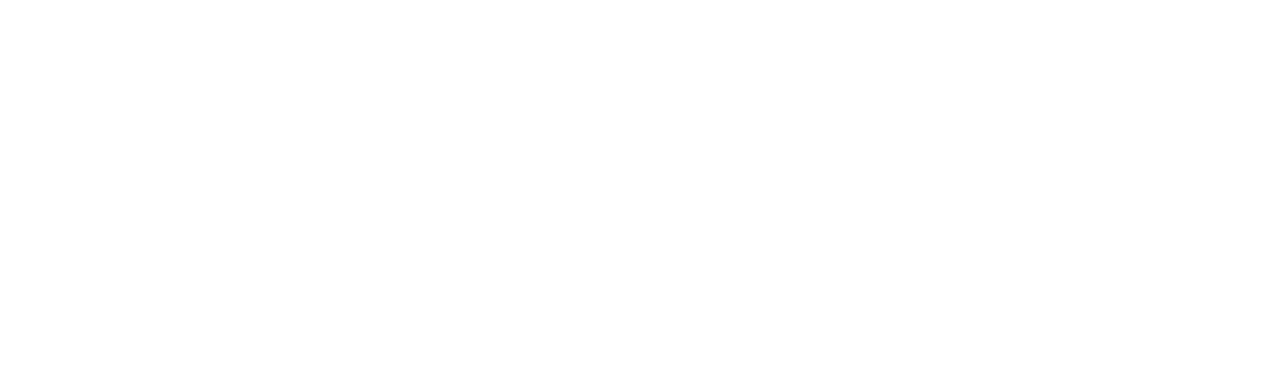
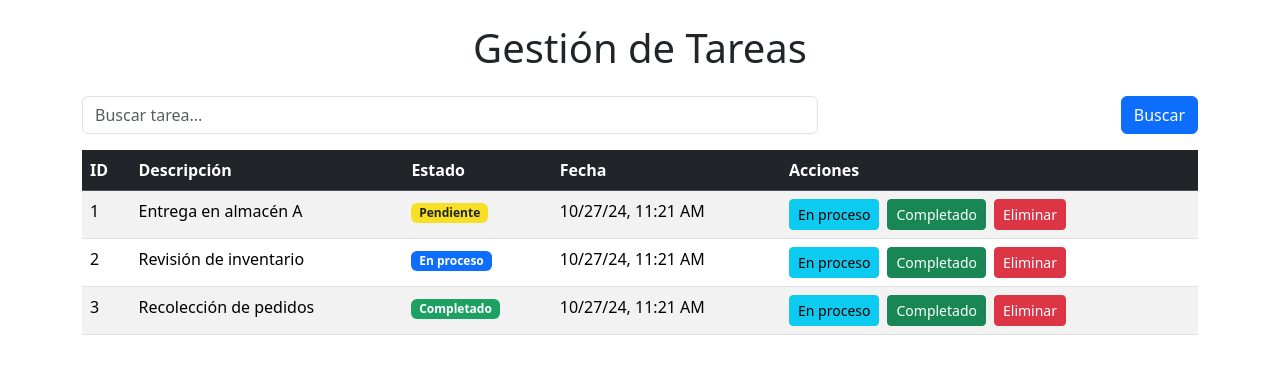
Before and after one commit to abrilmicaela/ProyectoFinal_Front, an Angular app: page /operario in a window 1280 px wide. Before the commit this address led to /. Shown: the top 374 px of the page. Built offline with nearby package versions, Linux system fonts and the light colour scheme.

Commit message:
Añadido componente operario y actualizado rutas y configuración

```diff
--- a/angular.json
+++ b/angular.json
@@ -89,5 +89,8 @@
         }
       }
     }
+  },
+  "cli": {
+    "analytics": false
   }
 }
--- a/src/app/app.routes.ts
+++ b/src/app/app.routes.ts
@@ -4,6 +4,7 @@
 import { FormularioPedidoComponent } from './components/pedido/formulario-pedido/formulario-pedido.component';
 import { InterfazComponent } from './pages/interfaz/interfaz.component';
 import { LoginComponent } from './pages/login/login.component';
+import { OperarioComponent } from './components/operario/operario.component';
 
 export const routes: Routes = [
   // Redirección inicial a 'home'
@@ -56,6 +57,10 @@
     path: 'pedido/:id/actualizar',
     component: FormularioPedidoComponent,
   },
+  {
+    path: 'operario',
+    component: OperarioComponent,
+  },
 
   // Ruta comodín para manejar rutas no definidas
   { path: '**', pathMatch: 'full', redirectTo: 'home' },
--- /dev/null
+++ b/src/app/components/operario/operario.component.html
@@ -0,0 +1,70 @@
+<div class="container my-4">
+  <h1 class="text-center mb-4">Gestión de Tareas</h1>
+
+  <!-- Filtro de búsqueda -->
+  <div class="row mb-3">
+    <div class="col-md-8">
+      <input
+        type="text"
+        class="form-control"
+        placeholder="Buscar tarea..."
+        [(ngModel)]="filterText"
+      />
+    </div>
+    <div class="col-md-4 text-end">
+      <button class="btn btn-primary" (click)="filtrarTareas()">Buscar</button>
+    </div>
+  </div>
+
+  <!-- Tabla de tareas -->
+  <table class="table table-striped table-hover">
+    <thead class="table-dark">
+      <tr>
+        <th scope="col">ID</th>
+        <th scope="col">Descripción</th>
+        <th scope="col">Estado</th>
+        <th scope="col">Fecha</th>
+        <th scope="col">Acciones</th>
+      </tr>
+    </thead>
+    <tbody>
+      <tr *ngFor="let tarea of tareas">
+        <td>{{ tarea.id }}</td>
+        <td>{{ tarea.descripcion }}</td>
+        <td>
+          <span
+            class="badge"
+            [ngClass]="{
+              'bg-warning text-dark': tarea.estado === 'Pendiente',
+              'bg-primary': tarea.estado === 'En proceso',
+              'bg-success': tarea.estado === 'Completado'
+            }"
+          >
+            {{ tarea.estado }}
+          </span>
+        </td>
+        <td>{{ tarea.fecha | date : "short" }}</td>
+        <td>
+          <button
+            class="btn btn-sm btn-info me-2"
+            (click)="actualizarEstado(tarea, 'En proceso')"
+          >
+            En proceso
+          </button>
+          <button
+            class="btn btn-sm btn-success me-2"
+            (click)="actualizarEstado(tarea, 'Completado')"
+          >
+            Completado
+          </button>
+          <button
+            class="btn btn-sm btn-danger"
+            (click)="eliminarTarea(tarea.id)"
+          >
+            Eliminar
+          </button>
+        </td>
+      </tr>
+    </tbody>
+  </table>
+</div>
--- /dev/null
+++ b/src/app/components/operario/operario.component.ts
@@ -0,0 +1,49 @@
+import { Component } from '@angular/core';
+import { CommonModule } from '@angular/common';
+import { FormsModule } from '@angular/forms';
+
+@Component({
+  selector: 'app-operario',
+  standalone: true,
+  imports: [CommonModule, FormsModule], // Importamos FormsModule
+  templateUrl: './operario.component.html',
+  styleUrls: ['./operario.component.css']
+})
+export class OperarioComponent {
+  tareas: any[] = [];
+  filterText: string = '';
+
+  constructor() {}
+
+  ngOnInit(): void {
+    // Inicializar datos de prueba
+    this.tareas = [
+      { id: 1, descripcion: 'Entrega en almacén A', estado: 'Pendiente', fecha: new Date() },
+      { id: 2, descripcion: 'Revisión de inventario', estado: 'En proceso', fecha: new Date() },
+      { id: 3, descripcion: 'Recolección de pedidos', estado: 'Completado', fecha: new Date() }
+    ];
+  }
+
+  actualizarEstado(tarea: any, nuevoEstado: string): void {
+    tarea.estado = nuevoEstado;
+    console.log(`Tarea ${tarea.id} actualizada a: ${nuevoEstado}`);
+  }
+
+  filtrarTareas(): void {
+    console.log(`Filtrando tareas que contienen: ${this.filterText}`);
+    // Simular filtrado
+    if (this.filterText.trim() === '') {
+      this.ngOnInit(); // Restaurar todas las tareas si no hay filtro
+    } else {
+      this.tareas = this.tareas.filter(tarea =>
+        tarea.descripcion.toLowerCase().includes(this.filterText.toLowerCase())
+      );
+    }
+  }
+
+
+  eliminarTarea(id: number): void {
+    console.log(`Eliminar tarea con ID: ${id}`);
+    this.tareas = this.tareas.filter(tarea => tarea.id !== id);
+  }
+}
```
Also changed, not shown: src/app/components/operario/operario.component.css (added), 1 other file (tests, documents, lock files or other folders).
